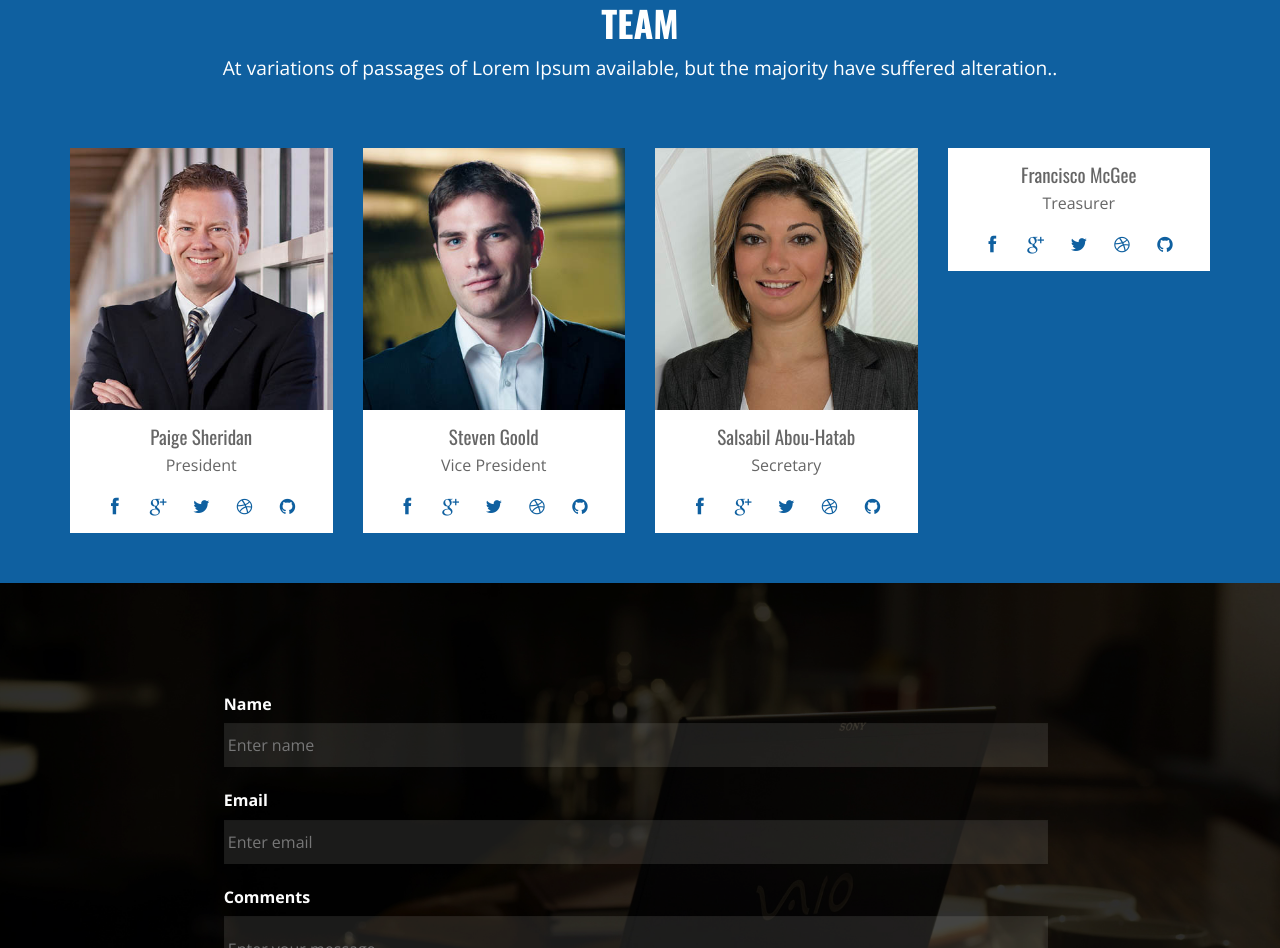
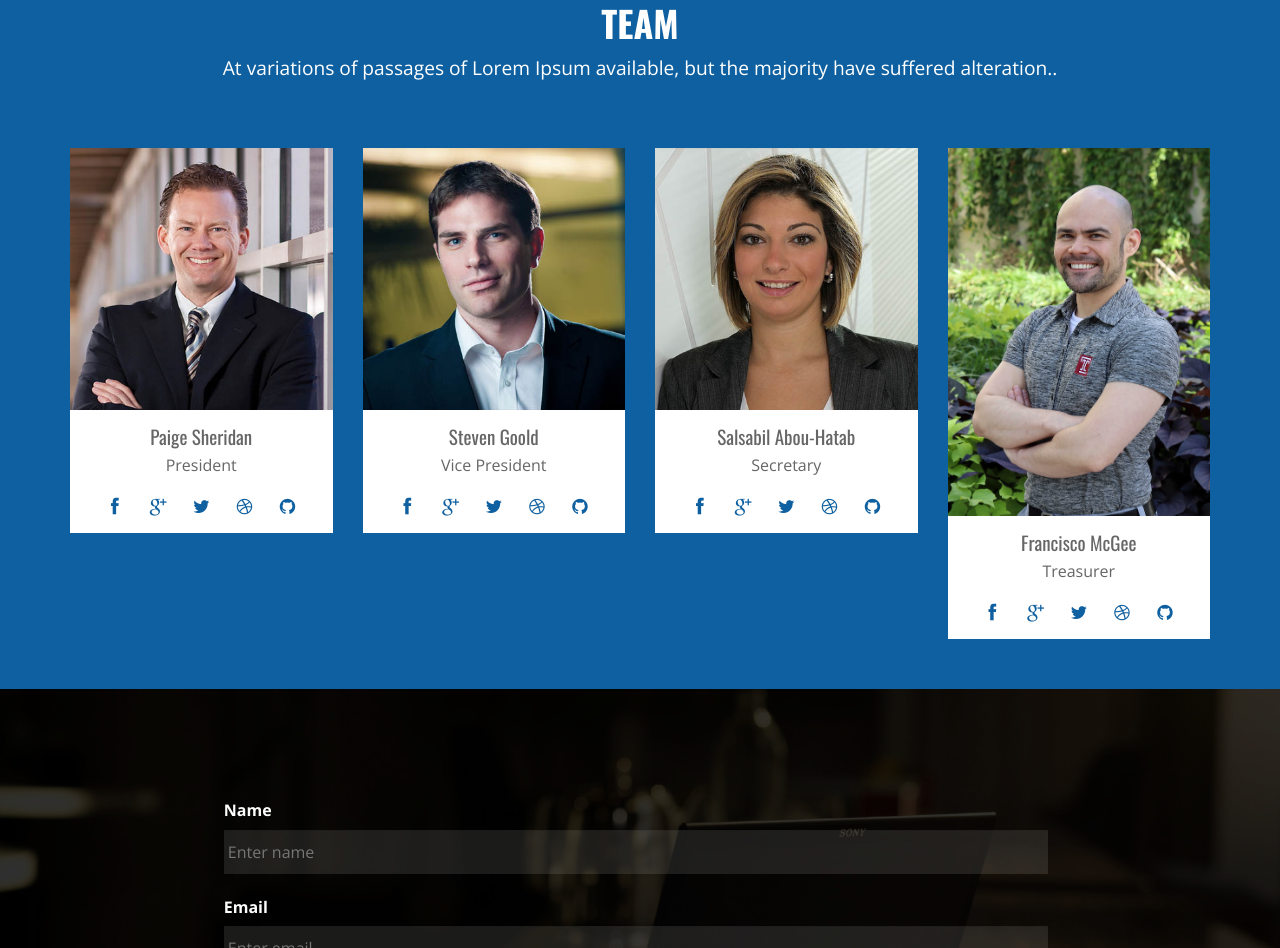
Before and after one commit to tu-biophysicalsociety/tu-biophysicalsociety, a plain HTML site: page index.html in a window 1280 px wide. Shown: the part 3097-4045 px from the top of the page. Drawn offline with nearby package versions, Linux system fonts and the light colour scheme.

Commit message:
Update index.html

```diff
--- a/index.html
+++ b/index.html
@@ -325,7 +325,7 @@ License: Free to use for personal and commercial, but you need to place back lin
             <!-- Image Hover Block -->
             <div class="member-img">
               <!-- Image  -->
-              <img class="img-responsive" src="images/" alt=""> </div>
+              <img class="img-responsive" src="images/francisco_headshot.png" alt=""> </div>
             <!-- Member Details -->
             <h4>Francisco McGee</h4>
             <!-- Designation -->
```
